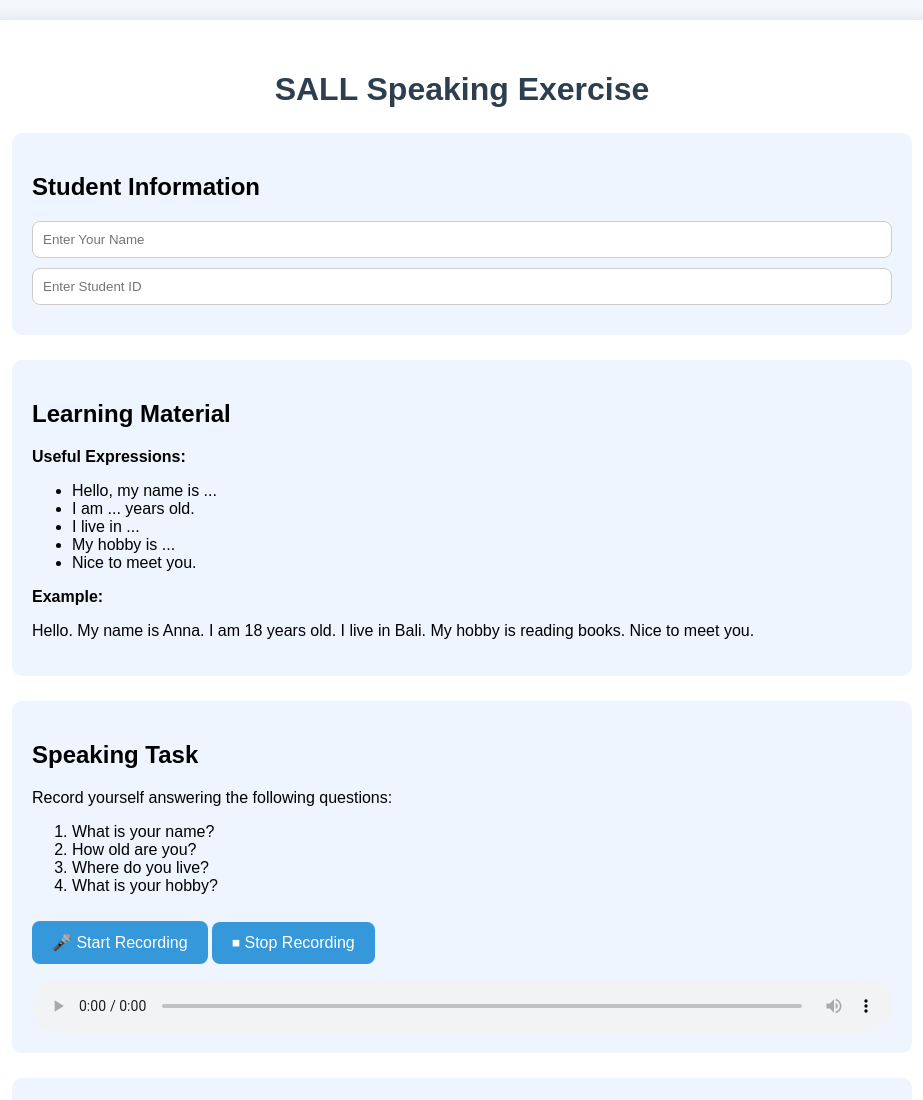
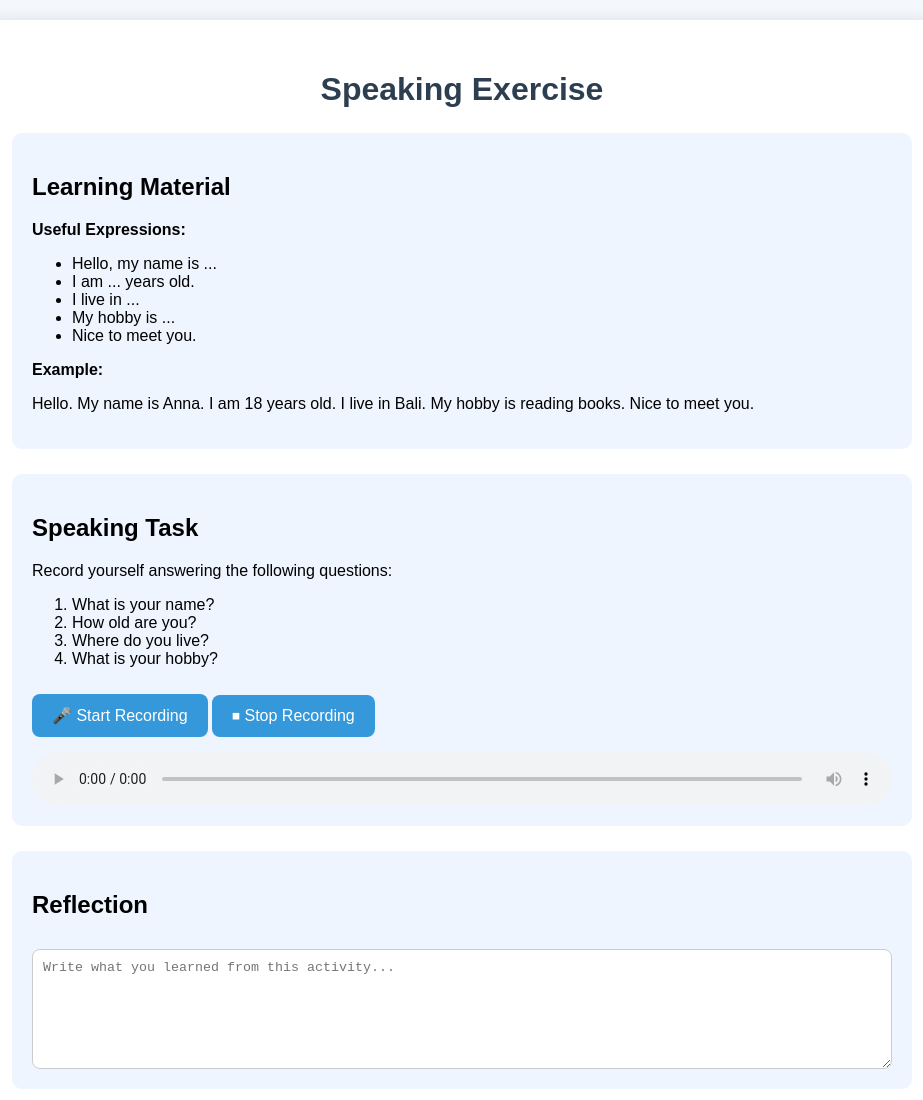
Before and after one commit to rhdyt789-cyber/speaking-beginner, a plain HTML site: page index.html in a window 1280 px wide. Shown: the top 1100 px of the page, without its empty margins (178-1101 px from the left). Drawn offline with Linux system fonts and the light colour scheme.

Commit message:
Update index.html

```diff
--- a/index.html
+++ b/index.html
@@ -83,15 +83,7 @@
 
 <div class="container">
 
-<h1>SALL Speaking Exercise</h1>
-
-<div class="section">
-<h2>Student Information</h2>
-
-<input type="text" id="name" class="student-info" placeholder="Enter Your Name">
-
-<input type="text" id="studentid" class="student-info" placeholder="Enter Student ID">
-</div>
+<h1>Speaking Exercise</h1>
 
 <div class="section">
 <h2>Learning Material</h2>
```
